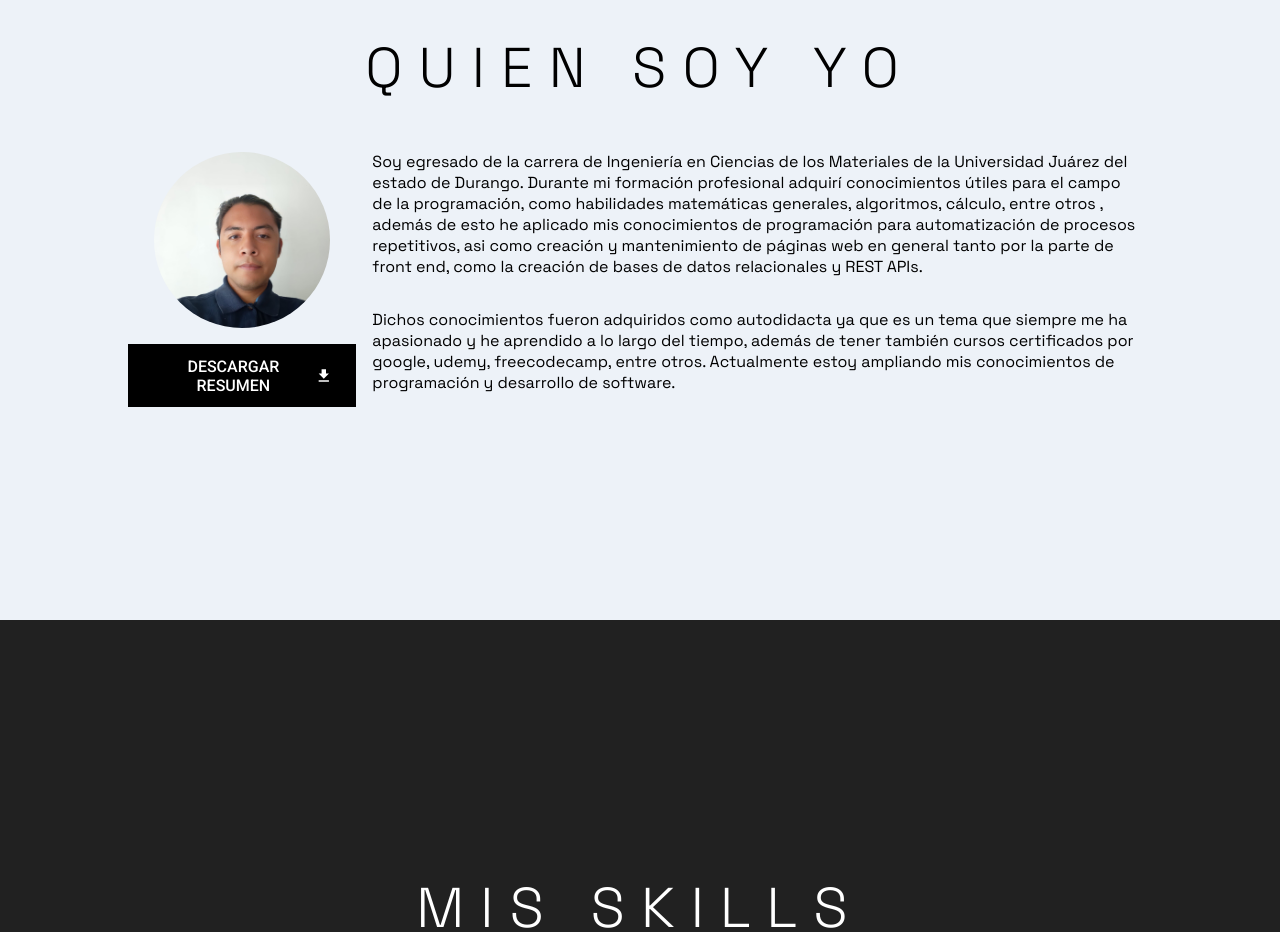
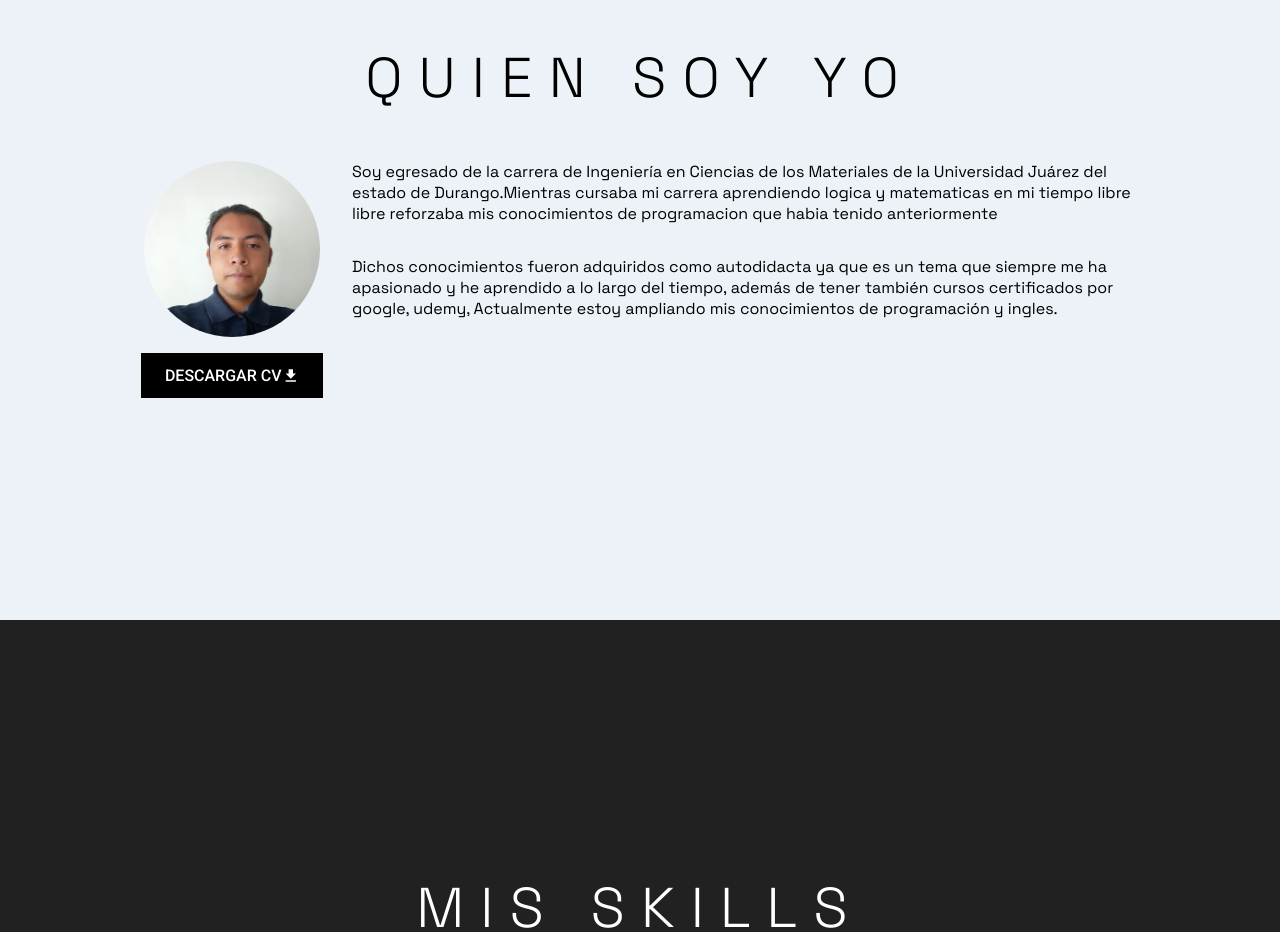
Before and after one commit to Kevin31esder/Portafolio-Creado-en-React, a React (Create React App) app: page / in a window 1280 px wide. Shown: the part 980-1912 px from the top of the page. Built offline with nearby package versions, Linux system fonts and the light colour scheme.

Commit message:
Update index.js

```diff
--- a/src/components/About/index.js
+++ b/src/components/About/index.js
@@ -75,7 +75,7 @@ const About = () => {
             target="_blank"
           >
             <Span>
-              Descargar Resumen
+              Descargar CV
               <FileDownloadIcon
                 sx={{
                   fontSize: "1.1rem",
@@ -93,14 +93,8 @@ const About = () => {
             animate={control}
           >
             Soy egresado de la carrera de Ingeniería en Ciencias de los
-            Materiales de la Universidad Juárez del estado de Durango. Durante
-            mi formación profesional adquirí conocimientos útiles para el campo
-            de la programación, como habilidades matemáticas generales,
-            algoritmos, cálculo, entre otros , además de esto he aplicado mis
-            conocimientos de programación para automatización de procesos
-            repetitivos, asi como creación y mantenimiento de páginas web en
-            general tanto por la parte de front end, como la creación de bases
-            de datos relacionales y REST APIs.
+            Materiales de la Universidad Juárez del estado de Durango.Mientras cursaba mi carrera aprendiendo logica y matematicas en mi tiempo libre libre reforzaba mis conocimientos de programacion que habia tenido anteriormente
+
           </ByteText>
           <ByteText
             as={motion.p}
@@ -112,8 +106,8 @@ const About = () => {
             Dichos conocimientos fueron adquiridos como autodidacta ya que es un
             tema que siempre me ha apasionado y he aprendido a lo largo del
             tiempo, además de tener también cursos certificados por google,
-            udemy, freecodecamp, entre otros. Actualmente estoy ampliando mis
-            conocimientos de programación y desarrollo de software.
+            udemy, Actualmente estoy ampliando mis
+            conocimientos de programación y ingles.
           </ByteText>
         </TextContainer>
       </Card>
```
